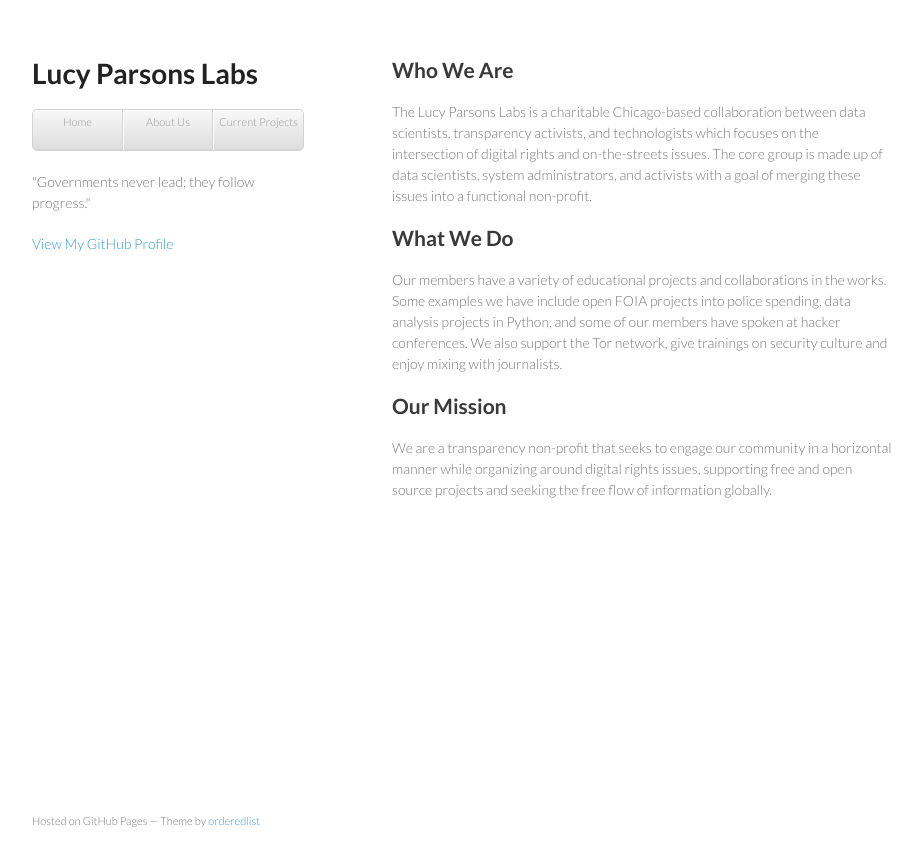
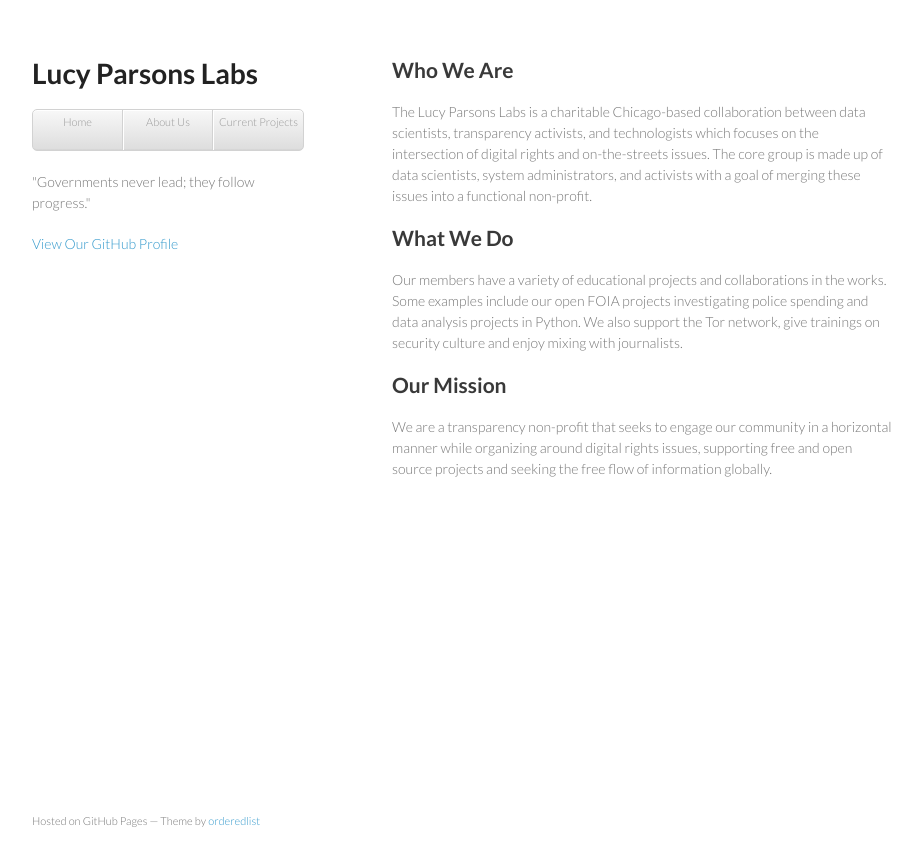
Before and after one commit to pmocek/lucyparsons.github.io, a Jekyll site: the page built from index.html, in a window 1280 px wide. Shown: the top 866 px of the page, without its empty margins (178-1100 px from the left). Built offline with Jekyll 4.4.1, drawn with Linux system fonts in a browser that asks for light colours.

Commit message:
Bikeshedding a wording change or two

```diff
--- a/_layouts/default.html
+++ b/_layouts/default.html
@@ -26,7 +26,7 @@
 
         <p>&quot;Governments never lead; they follow progress.&quot;</p>
 
-        <p class="view"><a href="https://github.com/lucyparsons">View My GitHub Profile</a></p>
+        <p class="view"><a href="https://github.com/lucyparsons">View Our GitHub Profile</a></p>
 
       </header>
 
--- a/index.html
+++ b/index.html
@@ -10,7 +10,7 @@
 into a functional non-profit.</p>
 
       <h2>What We Do</h2>
-      <p>Our members have a variety of educational projects and collaborations in the works. Some examples we have include open FOIA projects into police spending, data analysis projects in Python, and some of our members have spoken at hacker conferences. We also support the Tor network, give trainings on security culture and enjoy mixing with journalists.</p>
+      <p>Our members have a variety of educational projects and collaborations in the works. Some examples include our open FOIA projects investigating police spending and data analysis projects in Python. We also support the Tor network, give trainings on security culture and enjoy mixing with journalists.</p>
 
       <h2>Our Mission</h2>
       <p>We are a transparency non-profit that seeks to engage our community in a horizontal manner while organizing around digital rights issues, supporting free and open source projects and seeking the free flow of information globally.</p>
```
